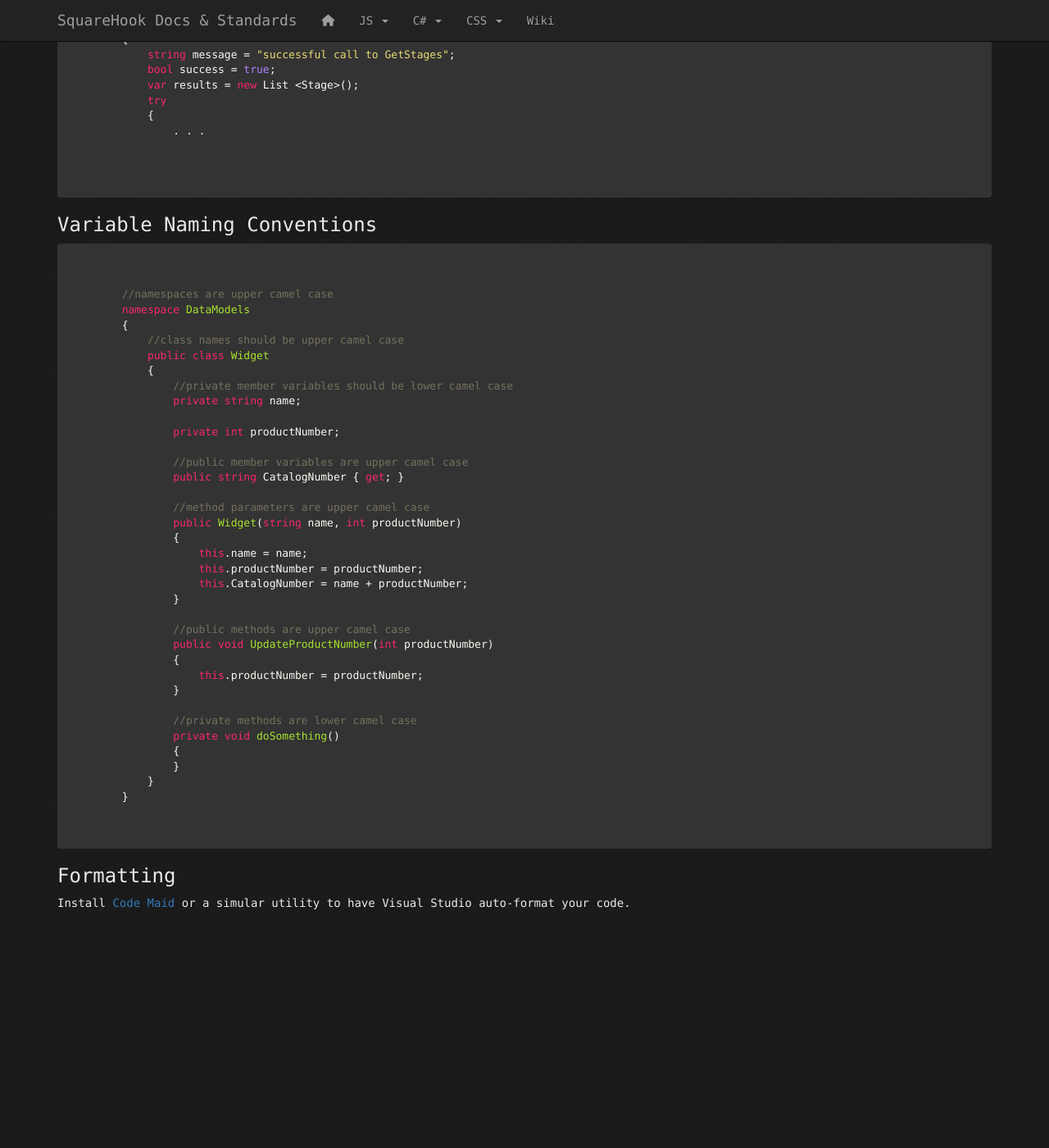
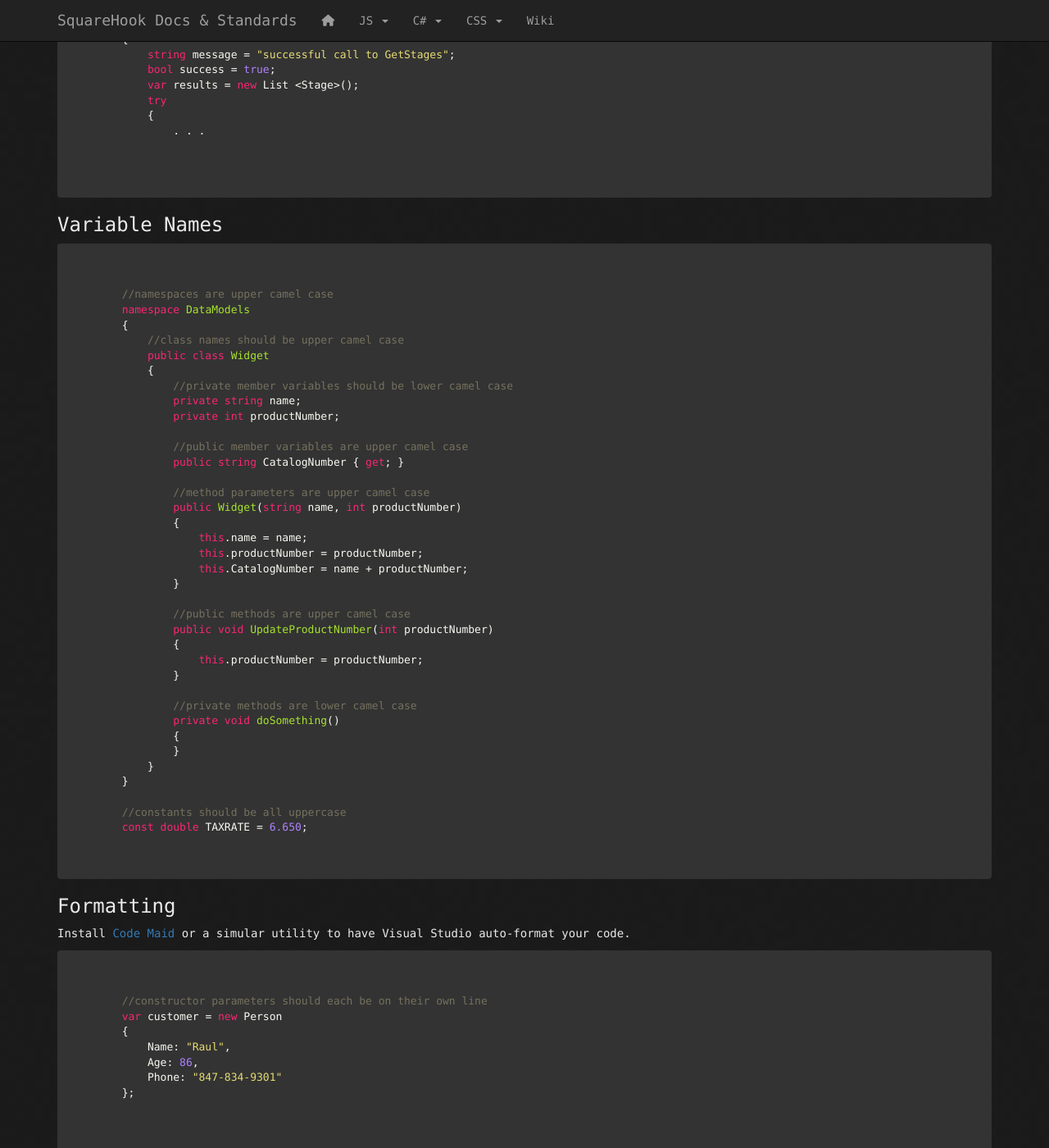
Before and after one commit to SquareHook/SquareHook.github.io, a Jekyll site: the page built from standards/csharp.html, in a window 1280 px wide and 1400 px high, scrolled down 441 px. Shown: the whole window at 82% size. Built offline with Jekyll 4.4.1, drawn with Linux system fonts in a browser that asks for light colours; nearby versions of some CDN libraries; before the commit the page ends 1563 px from its top, so only the background shows below that.

Commit message:
Update csharp.html

```diff
--- a/standards/csharp.html
+++ b/standards/csharp.html
@@ -30,8 +30,7 @@ doing peer reviews. </strong>
     </code>
   </pre>
 
-<h3> Variable Naming Conventions </h3>
-
+<h3> Variable Names </h3>
 <pre>
     <code class="C#">
         //namespaces are upper camel case
@@ -42,7 +41,6 @@ doing peer reviews. </strong>
             {
                 //private member variables should be lower camel case
                 private string name;
-
                 private int productNumber;
 
                 //public member variables are upper camel case
@@ -68,6 +66,9 @@ doing peer reviews. </strong>
                 }
             }
         }
+
+        //constants should be all uppercase
+        const double TAXRATE = 6.650;
     </code>
 </pre>
 
@@ -75,3 +76,15 @@ doing peer reviews. </strong>
 <p>
     Install <a href="http://www.codemaid.net/">Code Maid</a> or a simular utility to have Visual Studio auto-format your code.
 </p>
+<pre>
+    <code class="C#">
+        //constructor parameters should each be on their own line
+        var customer = new Person
+        {
+            Name: "Raul",
+            Age: 86,
+            Phone: "847-834-9301"
+        };
+
+    </code>
+</pre>
```
